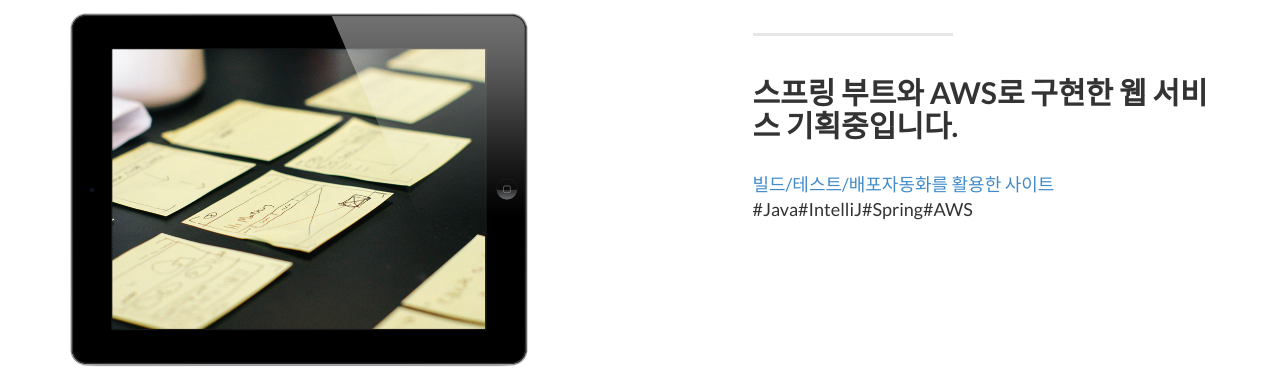
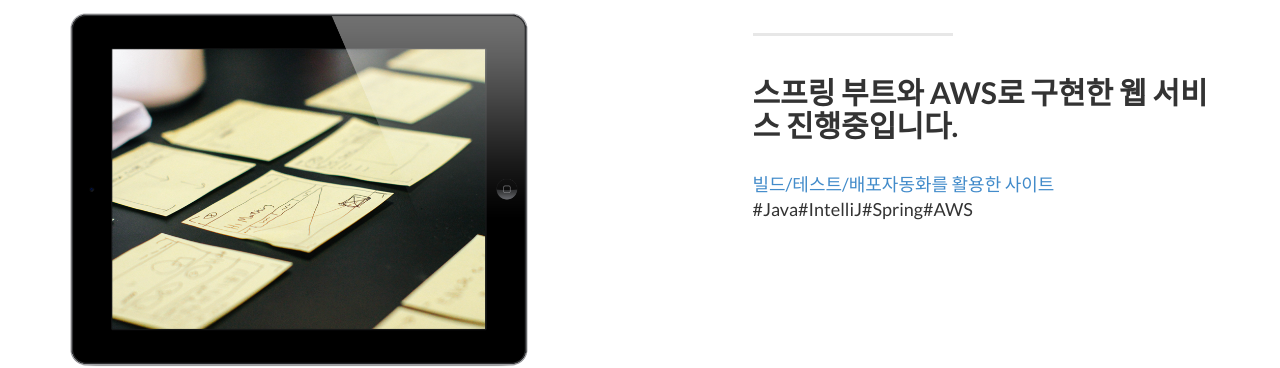
Before and after one commit to Dev-preference/Dev-preference.github.io, a Jekyll site: the page built from index.html, in a window 1280 px wide and 900 px high, scrolled down 864 px. Shown: the part 186-554 px from the top of the window. Built offline with Jekyll 4.4.1, drawn with Linux system fonts in a browser that asks for light colours.

Commit message:
no message

```diff
--- a/_posts/2014-09-21-services-1.markdown
+++ b/_posts/2014-09-21-services-1.markdown
@@ -2,7 +2,7 @@
 layout: default
 img: ipad.png
 category: Services
-title: 스프링 부트와 AWS로 구현한 웹 서비스 기획중입니다.
+title: 스프링 부트와 AWS로 구현한 웹 서비스 진행중입니다.
 description: |
 ---
   [빌드/테스트/배포자동화를 활용한 사이트](https://github.com/Dev-preference/single)
```
